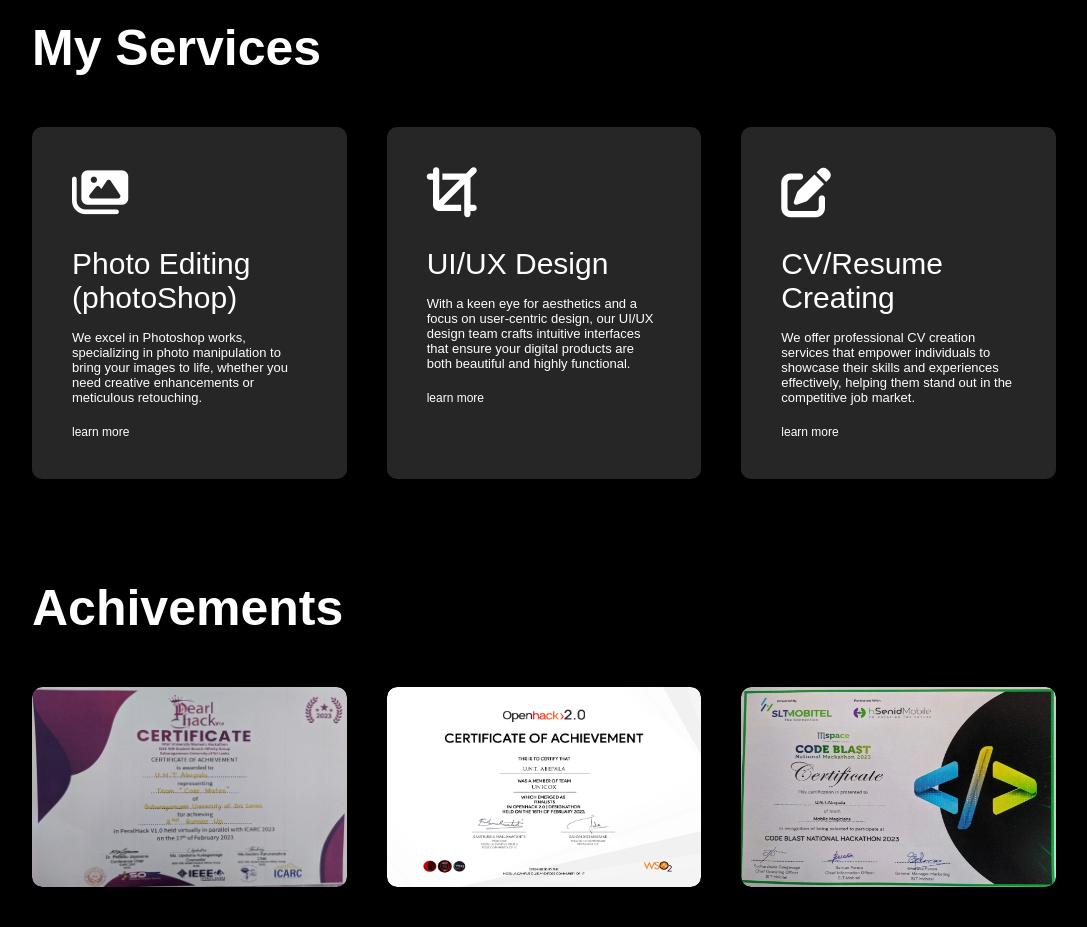
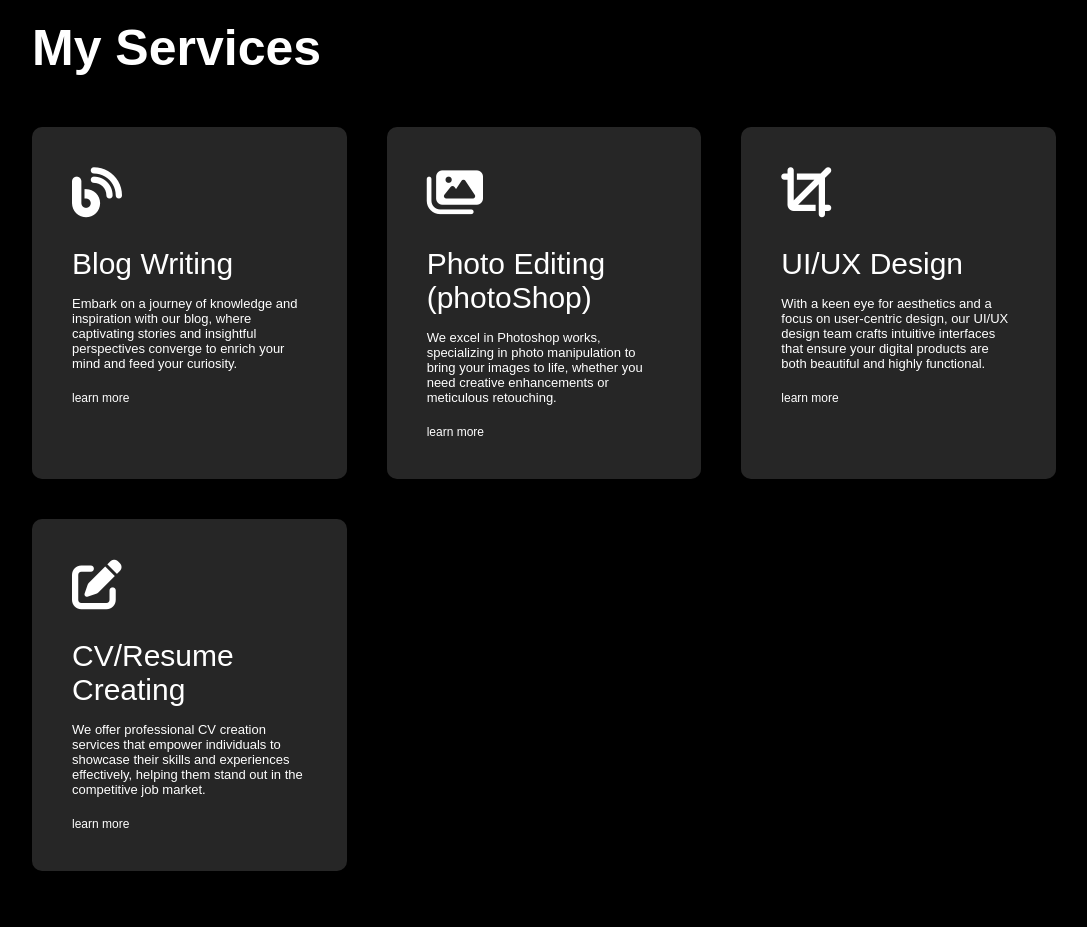
Before and after one commit to untabepala/untabepala.github.io, a plain HTML site: page index.html in a window 1280 px wide. Shown: the part 1560-2487 px from the top of the page, without its empty margins (96-1183 px from the left). Drawn offline with Linux system fonts and the light colour scheme.

Commit message:
Add files via upload

```diff
--- a/index.html
+++ b/index.html
@@ -85,6 +85,12 @@
     <div class="container">
         <h1 class="sub-title">My Services</h1>
         <div class="services-list">
+            <div>
+                <i class="fa-solid fa-blog"></i>
+                <h2>Blog Writing</h2>
+                <p>Embark on a journey of knowledge and inspiration with our blog, where captivating stories and insightful perspectives converge to enrich your mind and feed your curiosity.</p>
+                <a href="https://blogbardbynayani.netlify.app">learn more</a>
+            </div>
 <div>
     <i class="fa-solid fa-images"></i>
     <h2>Photo Editing<br>(photoShop)</h2>
@@ -253,6 +259,8 @@
             </div>
         </div>
     </div>
+    <script src="https://platform.linkedin.com/badges/js/profile.js" async defer type="text/javascript"></script>
+    <div class="badge-base LI-profile-badge" data-locale="en_US" data-size="medium" data-theme="dark" data-type="VERTICAL" data-vanity="nayani-tharushika-09b03a247" data-version="v1"><a class="badge-base__link LI-simple-link" href="https://lk.linkedin.com/in/nayani-tharushika-09b03a247?trk=profile-badge"></a></div>
 <div class="copyright">
     <p>Copyright <i class="fa-regular fa-copyright" style="color: #ffffff;"></i> Nayani Tharushika.</p>
 
```
Also changed, not shown: 1 other file.
